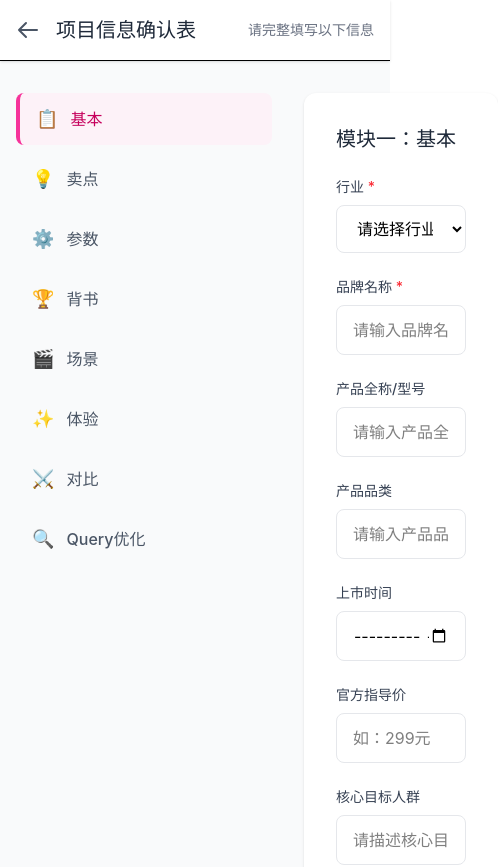
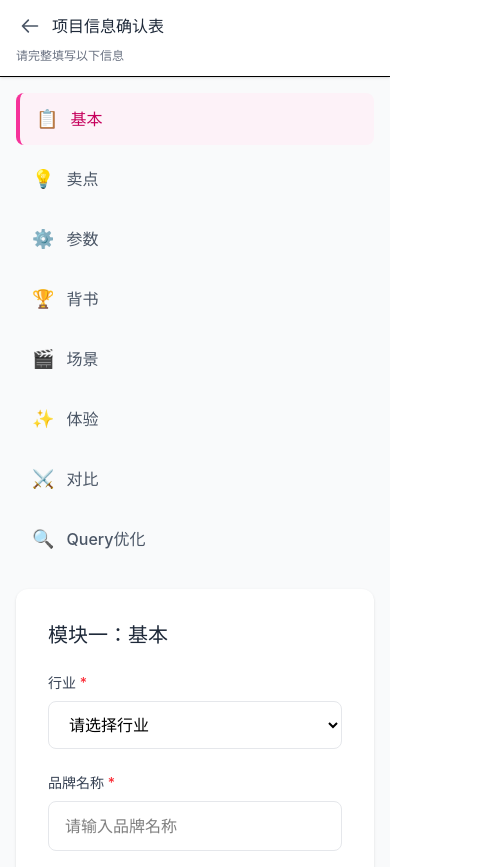
Before and after one commit to noisyorange/red-geo-platform, a React (Vite) app: page /project/apply in a window 390 px wide. Shown: the top 867 px of the page, 498 px wide, since content can reach past the window. Built offline with nearby package versions, Linux system fonts and the light colour scheme.

Commit message:
fix: 优化移动端适配

```diff
--- a/src/pages/Dashboard.tsx
+++ b/src/pages/Dashboard.tsx
@@ -405,27 +405,27 @@ export default function Dashboard() {
   return (
     <div className="min-h-screen bg-gray-50">
       <header className="bg-white shadow-sm border-b">
-        <div className="max-w-7xl mx-auto px-4 py-4 flex items-center justify-between">
-          <div className="flex items-center gap-4">
-            <div className="w-10 h-10 bg-gradient-to-r from-pink-500 to-blue-500 rounded-lg flex items-center justify-center">
-              <svg className="w-6 h-6 text-white" fill="none" stroke="currentColor" viewBox="0 0 24 24">
+        <div className="max-w-7xl mx-auto px-4 py-3 sm:py-4 flex flex-col sm:flex-row sm:items-center sm:justify-between gap-2">
+          <div className="flex items-center gap-3">
+            <div className="w-8 h-8 sm:w-10 sm:h-10 bg-gradient-to-r from-pink-500 to-blue-500 rounded-lg flex items-center justify-center">
+              <svg className="w-4 h-4 sm:w-6 sm:h-6 text-white" fill="none" stroke="currentColor" viewBox="0 0 24 24">
                 <path strokeLinecap="round" strokeLinejoin="round" strokeWidth={2} d="M9 19v-6a2 2 0 00-2-2H5a2 2 0 00-2 2v6a2 2 0 002 2h2a2 2 0 002-2zm0 0V9a2 2 0 012-2h2a2 2 0 012 2v10m-6 0a2 2 0 002 2h2a2 2 0 002-2m0 0V5a2 2 0 012-2h2a2 2 0 012 2v14a2 2 0 01-2 2h-2a2 2 0 01-2-2z" />
               </svg>
             </div>
-            <h1 className="text-xl font-bold text-gray-800">项目 GEO 看板</h1>
-            <span className="px-3 py-1 bg-pink-100 text-pink-700 rounded-full text-sm">
+            <h1 className="text-base sm:text-xl font-bold text-gray-800">项目 GEO 看板</h1>
+            <span className="px-2 sm:px-3 py-0.5 sm:py-1 bg-pink-100 text-pink-700 rounded-full text-xs sm:text-sm">
               {projectName}
             </span>
           </div>
-          <div className="flex items-center gap-4">
-            <span className="text-gray-600">品牌客户</span>
+          <div className="flex items-center gap-2 sm:gap-4">
+            <span className="text-xs sm:text-base text-gray-600">品牌客户</span>
             <button
               onClick={async () => {
                 await supabase.auth.signOut();
                 localStorage.removeItem('currentProjectId');
                 navigate('/login');
               }}
-              className="px-4 py-2 text-gray-600 hover:text-gray-800"
+              className="px-2 sm:px-4 py-1 sm:py-2 text-xs sm:text-base text-gray-600 hover:text-gray-800"
             >
               退出
             </button>
@@ -527,8 +527,8 @@ export default function Dashboard() {
                 <Bar dataKey="exposureRate" name="曝光率%" fill="#ec4899" radius={[4, 4, 0, 0]} />
               </BarChart>
             </ResponsiveContainer>
-            <div className="mt-4 overflow-x-auto">
-              <table className="w-full text-sm">
+            <div className="mt-4 overflow-x-auto -mx-6 px-6">
+              <table className="w-full text-sm min-w-[500px]">
                 <thead>
                   <tr className="border-b border-gray-200">
                     <th className="text-left py-2 text-gray-500">品牌</th>
--- a/src/pages/admin/Onboarding.tsx
+++ b/src/pages/admin/Onboarding.tsx
@@ -562,26 +562,26 @@ export default function ProjectApplication() {
   return (
     <div className="min-h-screen bg-gray-50">
       <header className="bg-white shadow-sm border-b">
-        <div className="max-w-7xl mx-auto px-4 py-4 flex items-center justify-between">
-          <div className="flex items-center gap-4">
+        <div className="max-w-7xl mx-auto px-4 py-3 sm:py-4 flex flex-col sm:flex-row sm:items-center sm:justify-between gap-2">
+          <div className="flex items-center gap-2 sm:gap-4">
             <button
               onClick={() => navigate('/login')}
-              className="text-gray-600 hover:text-gray-800"
+              className="text-gray-600 hover:text-gray-800 p-1"
             >
-              <svg className="w-6 h-6" fill="none" stroke="currentColor" viewBox="0 0 24 24">
+              <svg className="w-5 h-5 sm:w-6 sm:h-6" fill="none" stroke="currentColor" viewBox="0 0 24 24">
                 <path strokeLinecap="round" strokeLinejoin="round" strokeWidth={2} d="M10 19l-7-7m0 0l7-7m-7 7h18" />
               </svg>
             </button>
-            <h1 className="text-xl font-bold text-gray-800">项目信息确认表</h1>
+            <h1 className="text-base sm:text-xl font-bold text-gray-800">项目信息确认表</h1>
           </div>
-          <span className="text-gray-500 text-sm">请完整填写以下信息</span>
+          <span className="text-gray-500 text-xs sm:text-sm">请完整填写以下信息</span>
         </div>
       </header>
 
-      <div className="max-w-7xl mx-auto px-4 py-8">
-        <div className="flex gap-8">
-          <aside className="w-64 flex-shrink-0">
-            <nav className="space-y-2">
+      <div className="max-w-7xl mx-auto px-4 py-4 sm:py-8">
+        <div className="flex flex-col lg:flex-row gap-4 lg:gap-8">
+          <aside className="w-full lg:w-64 flex-shrink-0">
+            <nav className="space-y-2 overflow-x-auto pb-2">
               {modules.map((module) => (
                 <button
                   key={module.id}
--- a/src/pages/admin/Upload.tsx
+++ b/src/pages/admin/Upload.tsx
@@ -40,15 +40,15 @@ export default function ProjectList() {
   return (
     <div className="min-h-screen bg-gray-50">
       <header className="bg-white shadow-sm border-b">
-        <div className="max-w-7xl mx-auto px-4 py-4 flex items-center justify-between">
-          <div className="flex items-center gap-4">
-            <h1 className="text-xl font-bold text-gray-800">项目管理</h1>
+        <div className="max-w-7xl mx-auto px-4 py-3 sm:py-4 flex flex-col sm:flex-row sm:items-center sm:justify-between gap-2">
+          <div className="flex items-center gap-3">
+            <h1 className="text-base sm:text-xl font-bold text-gray-800">项目管理</h1>
           </div>
-          <div className="flex items-center gap-4">
-            <span className="text-gray-600">运营人员</span>
+          <div className="flex items-center gap-2 sm:gap-4">
+            <span className="text-xs sm:text-base text-gray-600">运营人员</span>
             <button
               onClick={() => navigate('/login')}
-              className="px-4 py-2 text-gray-600 hover:text-gray-800"
+              className="px-2 sm:px-4 py-1 sm:py-2 text-xs sm:text-base text-gray-600 hover:text-gray-800"
             >
               退出
             </button>
@@ -112,19 +112,19 @@ export default function ProjectList() {
           ) : filteredProjects.length === 0 ? (
             <div className="text-center py-8 text-gray-500">暂无项目</div>
           ) : (
-            <div className="space-y-4">
+            <div className="space-y-3">
               {filteredProjects.map((project) => (
                 <div
                   key={project.id}
                   onClick={() => navigate(`/admin/project/${project.id}`)}
-                  className="flex items-center justify-between p-4 border border-gray-200 rounded-lg hover:bg-gray-50 cursor-pointer transition-colors"
+                  className="flex flex-col sm:flex-row sm:items-center sm:justify-between p-4 border border-gray-200 rounded-lg hover:bg-gray-50 cursor-pointer transition-colors gap-3"
                 >
-                  <div>
+                  <div className="flex-1">
                     <h3 className="font-medium text-gray-800">{project.brand_name}</h3>
                     <p className="text-sm text-gray-500">{project.product_name}</p>
                   </div>
-                  <div className="flex items-center gap-4">
-                    <span className={`px-3 py-1 rounded-full text-sm ${
+                  <div className="flex items-center gap-3">
+                    <span className={`px-3 py-1 rounded-full text-xs sm:text-sm ${
                       project.status === 'pending' ? 'bg-yellow-100 text-yellow-700' : 'bg-green-100 text-green-700'
                     }`}>
                       {project.status === 'pending' ? '待审核' : '已立项'}
```
